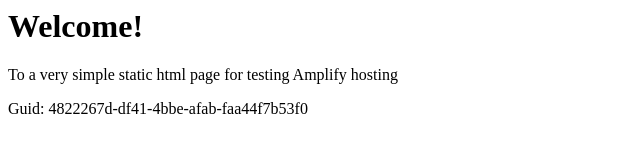
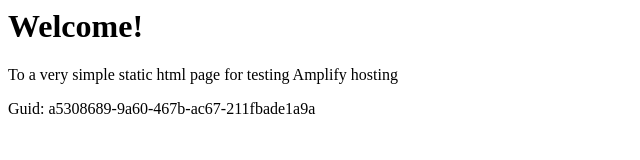
Before and after one commit to aws-aemilia-dub/Github-PR-Commit-Integration-Test-DoNotTouch-GithubWebhookPreviewCanaryTest-v1-preprod-eu-west-1, a website: page src/index.html in a window 1280 px wide. Shown: the full height of the page, 0-640 px from the left. Drawn offline with Linux system fonts and the light colour scheme.

Commit message:
commit from integ tests

```diff
--- a/src/index.html
+++ b/src/index.html
@@ -12,6 +12,6 @@
 <body>
     <h1>Welcome!</h1>
     <p>To a very simple static html page for testing Amplify hosting</p>
-    <p>Guid: 4822267d-df41-4bbe-afab-faa44f7b53f0</p></body>
+    <p>Guid: a5308689-9a60-467b-ac67-211fbade1a9a</p></body>
 
 </html>
```
